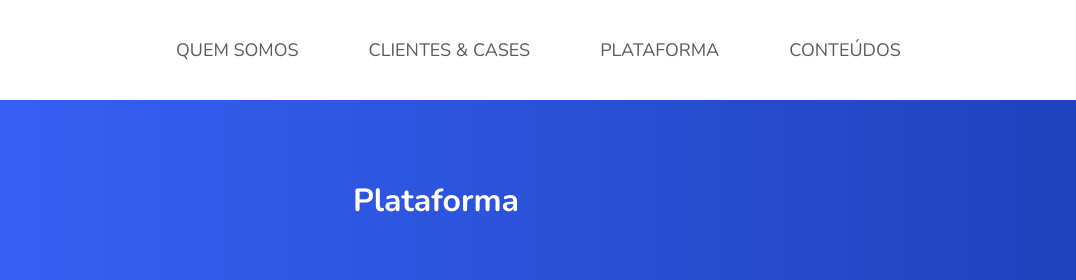
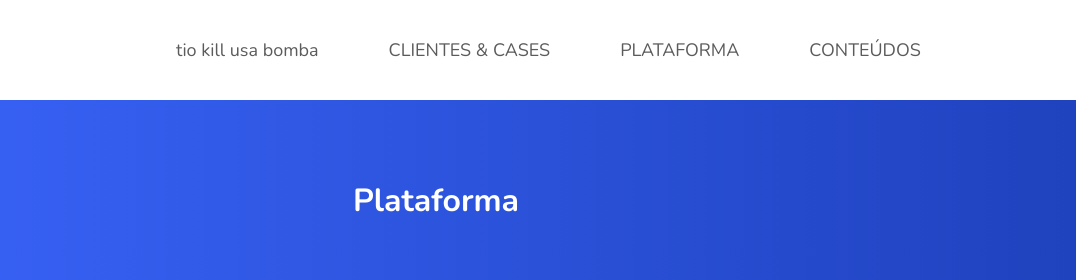
Before and after one commit to rafaelsouzapinto/Bonsae, a plain HTML site: page index.html in a window 1280 px wide. Shown: the top 280 px of the page, 204-1280 px from the left. Drawn offline with nearby package versions, Linux system fonts and the light colour scheme.

Commit message:
Mudança valiosa

```diff
--- a/index.html
+++ b/index.html
@@ -11,7 +11,7 @@
     <nav>
        <img src="https://bonsae.estudepontuei.com/wp-content/uploads/2023/11/logo-academy.svg" class="img-logo" alt>
        <div class="links">
-         <a id="1" href="#">QUEM SOMOS</a>
+         <a id="1" href="#">tio kill usa bomba</a>
          <a id="2" href="#">CLIENTES & CASES</a>
          <a id="3" href="#">PLATAFORMA</a>
          <a id="4" href="#">CONTEÚDOS</a>    <!--Colocar id abaixo junto com as secction e div para 'Guiar' o usuário após clicar-->
```
